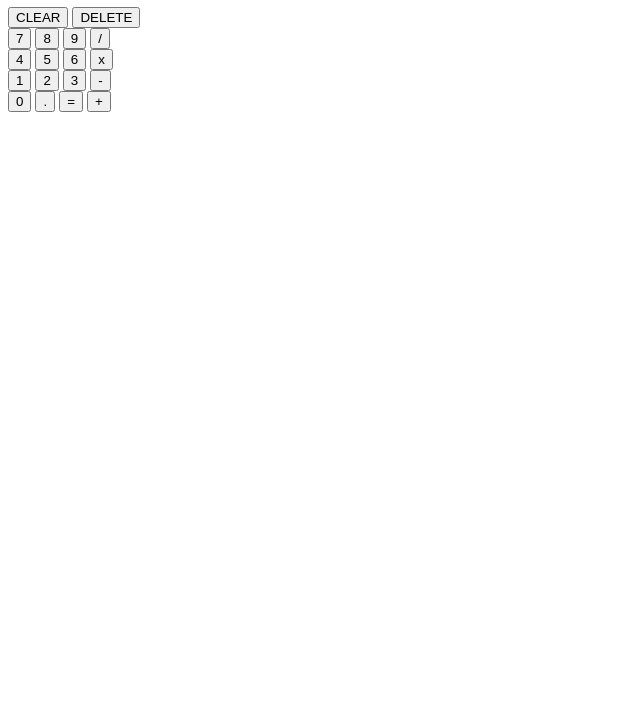
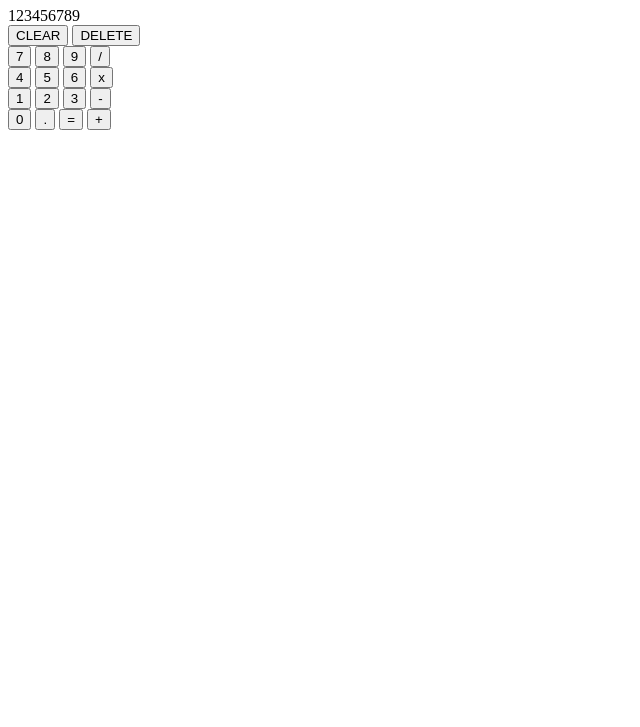
Before and after one commit to Solkol/calculator, a plain HTML site: page index.html in a window 1280 px wide. Shown: the part 73-800 px from the top of the page, without its empty margins (0-640 px from the left). Drawn offline with Linux system fonts and the light colour scheme.

Commit message:
Add stub text in display

```diff
--- a/index.html
+++ b/index.html
@@ -14,7 +14,7 @@
         </header>
         <main>
             <div id="calculator">
-                <div id="display"></div>
+                <div id="display">123456789</div>
                 <div class="row">
                     <button id="clear">CLEAR</button>
                     <button id="delete">DELETE</button>
```
